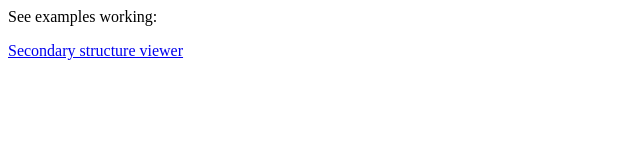
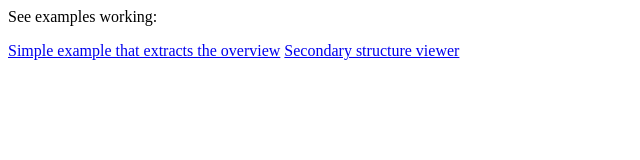
Before and after one commit to calipho-sib/nextprot-js, a plain HTML site: page examples/index.html in a window 1280 px wide. Shown: the whole page, without its empty margins (0-640 px from the left). Drawn offline with Linux system fonts and the light colour scheme.

Commit message:
Update index.html

```diff
--- a/examples/index.html
+++ b/examples/index.html
@@ -1,2 +1,3 @@
 <p>See examples working:</p>
+<a href="overview.html">Simple example that extracts the overview</a>
 <a href="secondary-structure.html">Secondary structure viewer</a>
```
